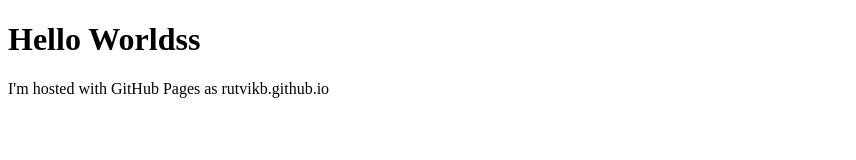
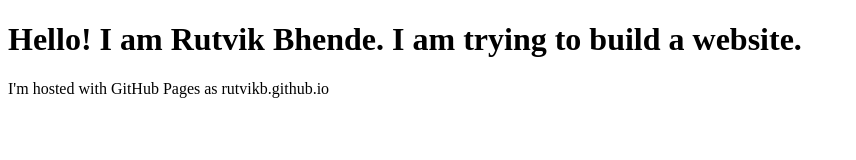
Before and after one commit to RutvikB/rutvikb.github.io, a plain HTML site: page index.html in a window 1280 px wide. Shown: the whole page, without its empty margins (0-856 px from the left). Drawn offline with Linux system fonts and the light colour scheme.

Commit message:
Update index.html

```diff
--- a/index.html
+++ b/index.html
@@ -1,7 +1,7 @@
 <!DOCTYPE html>
 <html>
 <body>
-<h1>Hello Worldss</h1>
+<h1>Hello! I am Rutvik Bhende. I am trying to build a website.</h1>
 <p>I'm hosted with GitHub Pages as rutvikb.github.io</p>
 </body>
 </html>
```
